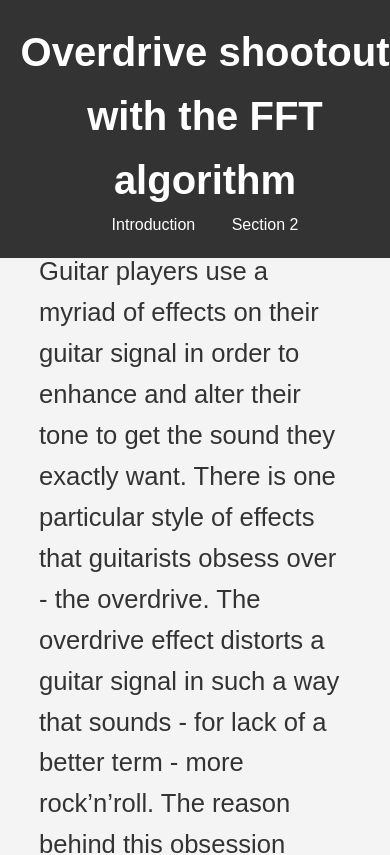
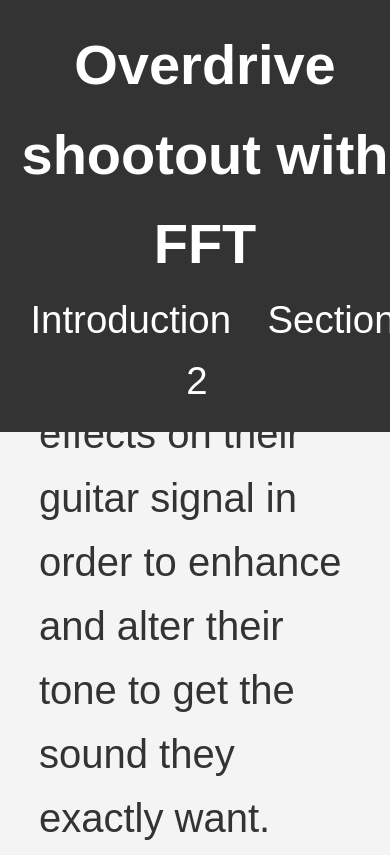
Before and after one commit to jcuhnoio/overdrive_fft, a plain HTML site: page index.html in a window 390 px wide. Shown: the top 855 px of the page. Drawn offline with Linux system fonts and the light colour scheme.

Commit message:
fixed mobile font sizes

```diff
--- a/index.html
+++ b/index.html
@@ -8,7 +8,7 @@
 <body>
   <header>
     <nav class="navbar">
-    <h1>Overdrive shootout with the FFT algorithm</h1>
+    <h1>Overdrive shootout with FFT</h1>
       <ul>
         <li><a href="#section1">Introduction</a></li>
         <li><a href="#section2">Section 2</a></li>
@@ -20,7 +20,7 @@
     <section id="section1" class="content">
       <h2>Introduction</h2>
       <p>Guitar players use a myriad of effects on their guitar signal in order to enhance and alter their tone to get the sound they exactly want. There is one particular style of effects that guitarists obsess over - the overdrive. The overdrive effect distorts a guitar signal in such a way that sounds - for lack of a better term - more rock’n’roll. The reason behind this obsession which becomes expensive very quickly, is that there are so many different types of overdrives out there with slightly varying sounds. This sparks heated discussions among guitarists on which overdrive is ‘the best’. </p>
-      <p>Distortion works by amplifying the input gain (digitally or in analog) of a sampled waveform. When pushed beyond its intended limits, the peaks of a clean (undistorted) guitar signal will be heavily compressed: this is called “clipping”.  On a time domain, this can look like the peaks of the sampled waveform being flattened. Depending on how aggressive the clipping is (soft, hard, square-wave), this can have different implications on how the tone sounds. Notably, different overdrive circuits also exhibit different frequency responses; the famous “Tube Screamer” circuit features a boost of mid-frequencies (~700-1,000 Hz), while “transparent” overdrives like the Klon maintain a balanced frequency range. In this project, we will investigate the characteristics of each overdrive circuit’s clipping style, frequency response, and audible quality of tone to answer the question: Why do guitarists care so much? (and by extension, does it matter enough to sink hundreds or thousands of dollars into harnessing all these subtleties?[1])
+      <p>Distortion works by amplifying the input gain (digitally or in analog) of a sampled waveform. When pushed beyond its intended limits, the peaks of a clean (undistorted) guitar signal will be heavily compressed: this is called “clipping”.  On a time domain, this can look like the peaks of the sampled waveform being flattened. Depending on how aggressive the clipping is (soft, hard, square-wave), this can have different implications on how the tone sounds. Notably, different overdrive circuits also exhibit different frequency responses; the famous “Tube Screamer” circuit features a boost of mid-frequencies (~700-1,000 Hz), while “transparent” overdrives like the Klon maintain a balanced frequency range. In this project, we will investigate the characteristics of each overdrive circuit’s clipping style, frequency response, and audible quality of tone to answer the question: Why do guitarists care so much? (and by extension, does it matter enough to sink hundreds or thousands of dollars into harnessing all these subtleties?<sup>[1]</sup>)
     </p>
     <p>This project aims to delve deeper into the realm of guitar signal processing by analyzing the distinct characteristics and quantitative values of different overdrive effects. By offering a more comprehensive and quantitative overview of how each effect alters the guitar signal, this analysis seeks to inform guitar players with the knowledge needed to make informed decisions about their tone.</p>
     <p>[1] No, not really. But guitarists do it anyway.
--- a/styles.css
+++ b/styles.css
@@ -77,22 +77,26 @@ p {
 
 
   /* Media query for smaller screens (mobile devices) */
-@media (max-width: 768px) {
+@media (max-width: 1290px) {
     header h1 {
-      font-size: 2.5em; /* Adjust font size for smaller screens */
+      font-size: 3.5em; /* Adjust font size for smaller screens */
     }
 
     main {
-        width: 80%;
-        margin: 20px auto;
-        padding-top: 160px;
-      }
+      width: 80%;
+      margin: 20px auto;
+      padding-top: 170px;
+    }
+
+    .navbar ul li {
+      font-size: 2.4em;
+    }
 
     h2 {
-      font-size: 2em; /* Adjust font size for headings on smaller screens */
+      font-size: 2.5em; /* Adjust font size for headings on smaller screens */
     }
 
     p {
-      font-size: 1.6em; /* Adjust font size for paragraphs on smaller screens */
+      font-size: 2.5em; /* Adjust font size for paragraphs on smaller screens */
     }
   }
```
